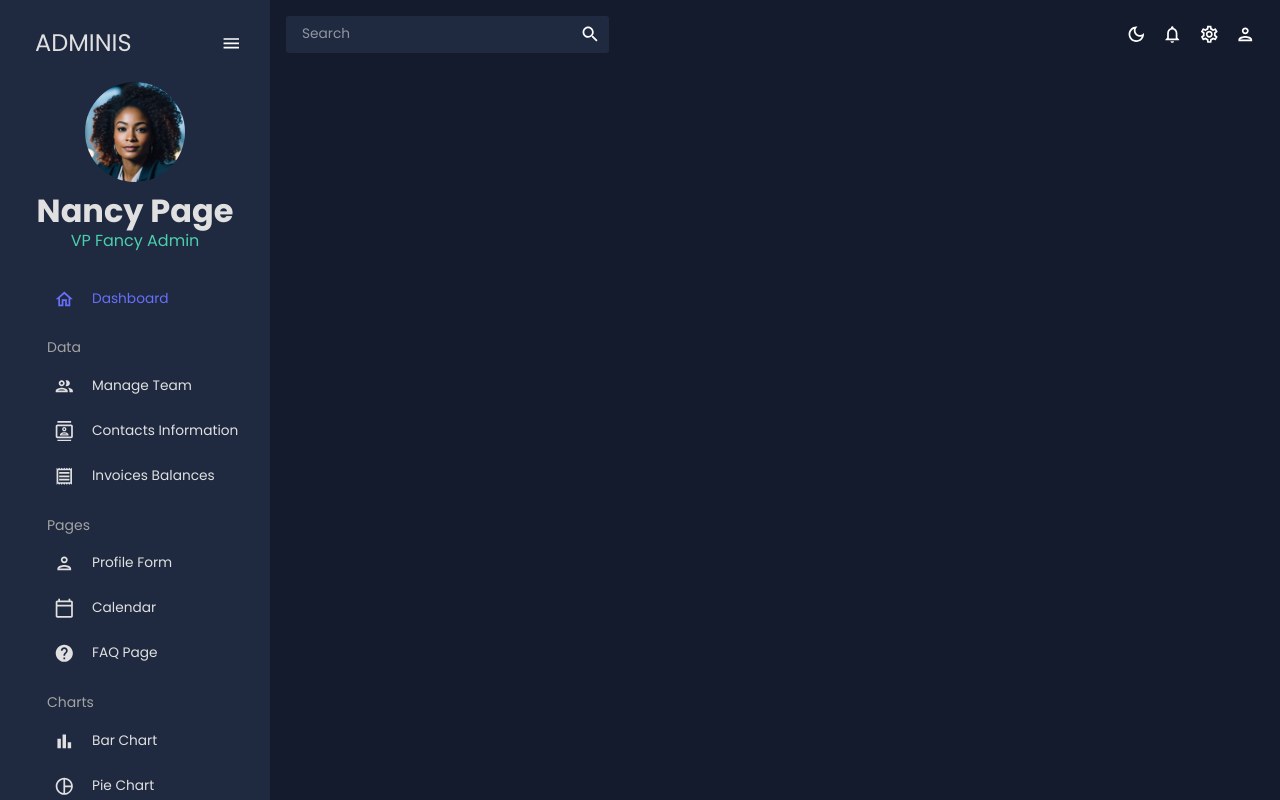
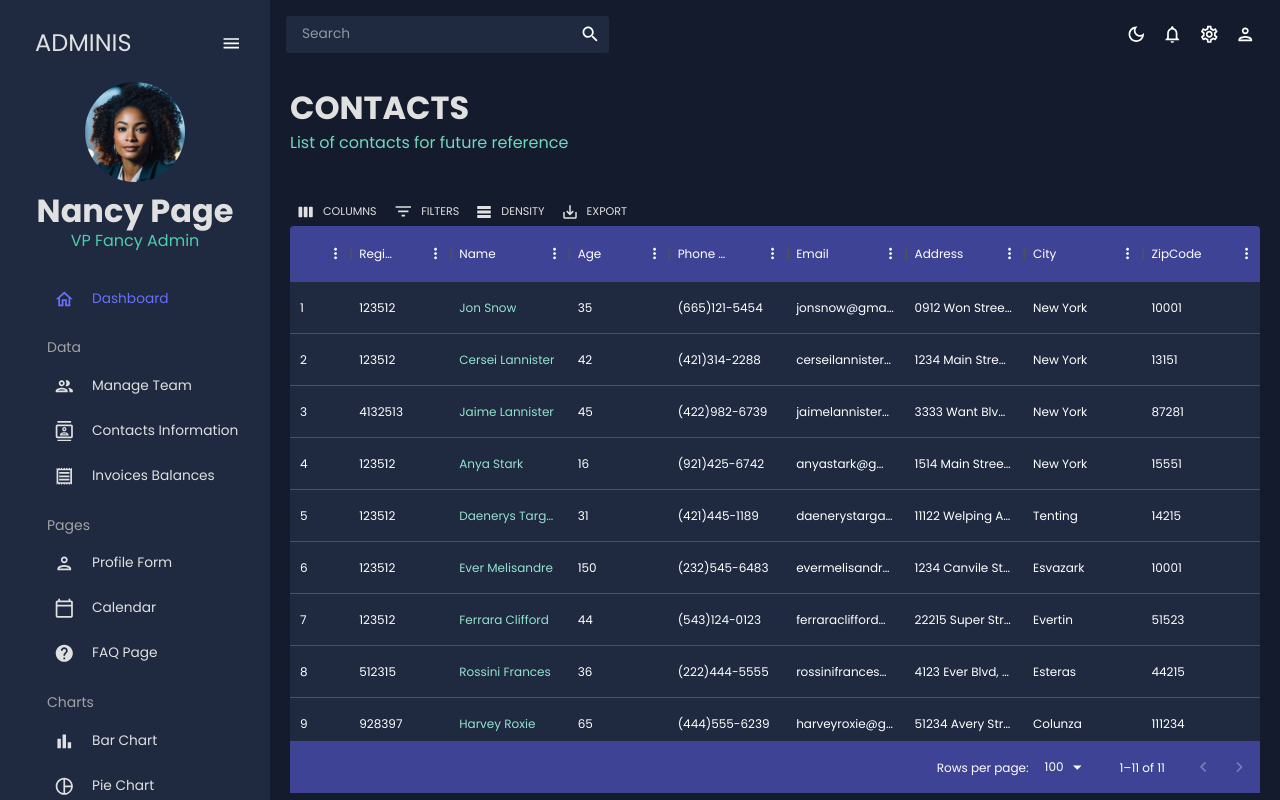
Before and after one commit to mxriannar/admin-dashboard, a React (Create React App) app: page /contacts in a window 1280 px wide. Built offline with nearby package versions, Linux system fonts and the light colour scheme.

Commit message:
Criando a página de informações e contatos.

```diff
--- a/src/App.js
+++ b/src/App.js
@@ -6,8 +6,8 @@
 import Sidebar from "./scenes/global/Sidebar";
 import Dashboard from "./scenes/dashboard";
 import Team from "./scenes/team";
+import Contacts from "./scenes/contacts";
 // import Invoices from "./scenes/invoices";
-// import Contacts from "./scenes/contacts";
 // import Bar from "./scenes/bar";
 // import Form from "./scenes/form";
 // import Line from "./scenes/line";
@@ -31,7 +31,7 @@
             <Routes>
               <Route path="/" element={<Dashboard />} />
               <Route path="/team" element={<Team />} />
-              {/* <Route path="/contacts" element={<Contacts />} /> */}
+              <Route path="/contacts" element={<Contacts />} />
               {/* <Route path="/invoices" element={<Invoices />} /> */}
               {/* <Route path="/form" element={<Form />} /> */}
               {/* <Route path="/bar" element={<Bar />} /> */}
--- /dev/null
+++ b/src/scenes/contacts/index.jsx
@@ -0,0 +1,93 @@
+import { Box, Grid } from "@mui/material";
+import { DataGrid, GridColumnMenu, GridToolbar } from "@mui/x-data-grid";
+import { tokens } from "../../theme";
+import { mockDataContacts } from "../../data/mockData";
+import Header from "../../components/Header";
+import { useTheme } from "@mui/material";
+
+const Team = () => {
+    const theme = useTheme();
+    const colors = tokens(theme.palette.mode);
+
+    const columns = [
+        { field: "id", headerName: "ID", flex: 0.5 },
+        { field: "registrarId", headerName: "Registrar ID " },
+        {
+            field: "name",
+            headerName: "Name",
+            flex: 1,
+            cellClassName: "name-column--cell",
+        },
+        {
+            field: "age",
+            headerName: "Age",
+            type: "number",
+            headerAlign: "left",
+            align: "left",
+        },
+        {
+            field: "phone",
+            headerName: "Phone Number",
+            flex: 1,
+        },
+        {
+            field: "email",
+            headerName: "Email",
+            flex: 1,
+        },
+        {
+            field: "address",
+            headerName: "Address",
+            flex: 1,
+        },
+        {
+            field: "city",
+            headerName: "City",
+            flex: 1,
+        },
+        {
+            field: "zipCode",
+            headerName: "ZipCode",
+            flex: 1,
+        },
+    ];
+
+    return (
+        <Box m="20px" >
+            <Header title="CONTACTS" subtitle="List of contacts for future reference" />
+            <Box m="40px 0 0 0"
+                height="75vh" sx={{
+                    "& .MuiDataGrid-root": {
+                        border: "none",
+                    },
+                    "& .MuiDataGrid-cell": {
+                        borderBottom: "none",
+                    },
+                    "& .name-column--cell": {
+                        color: colors.greenAccent[300]
+                    },
+                    "& .MuiDataGrid-columnHeaders": {
+                        backgroundColor: colors.blueAccent[700],
+                        borderBottom: "none",
+                    },
+                    "& .MuiDataGrid-virtualScroller": {
+                        backgroundColor: colors.primary[400],
+                    },
+                    "& .MuiDataGrid-footerContainer": {
+                        borderTop: "none",
+                        backgroundColor: colors.blueAccent[700],
+                    },
+                    "& .MuiDataGrid-toolbarContainer .MuiButton-text": {
+                        color: `${colors.grey[100]} !important`
+                    }
+                }}>
+                <DataGrid
+                    rows={mockDataContacts}
+                    columns={columns}
+                    slots={{ toolbar: GridToolbar }} />
+            </Box>
+        </Box>
+    );
+};
+
+export default Team;
--- a/src/scenes/team/index.jsx
+++ b/src/scenes/team/index.jsx
@@ -1,4 +1,4 @@
-import { Box, Typography, colors, useTheme } from "@mui/material";
+import { Box, Typography, useTheme } from "@mui/material";
 import { DataGrid } from "@mui/x-data-grid";
 import { tokens } from "../../theme";
 import { mockDataTeam } from "../../data/mockData";
```
